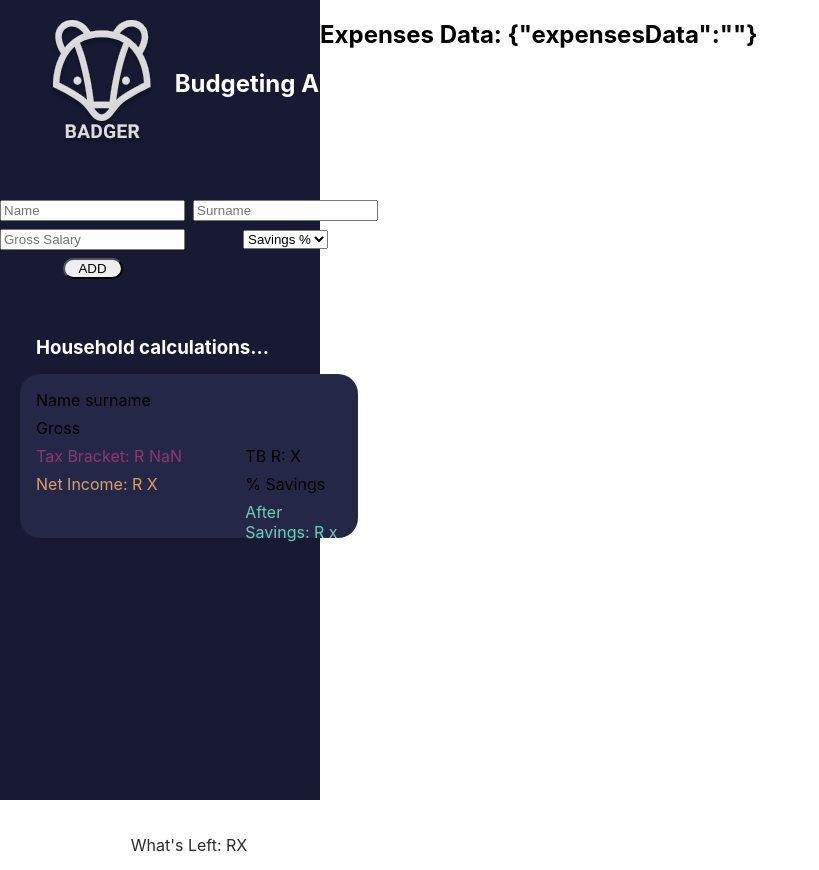
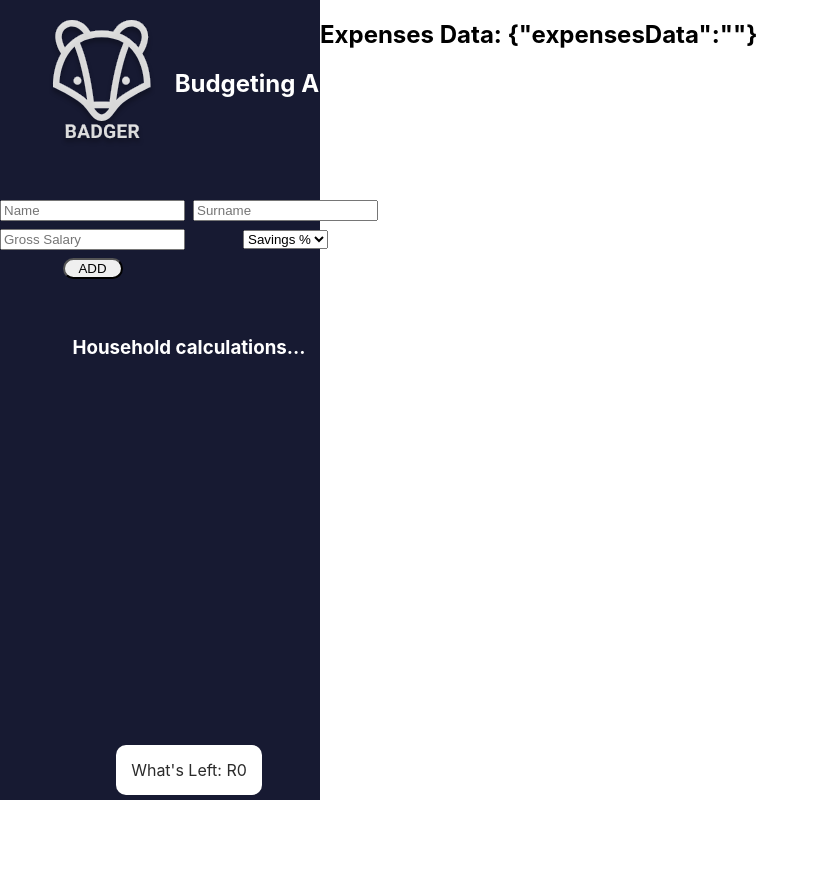
Before and after one commit to shanrescheepers/badger-budget-app, a React (Create React App) app: page / in a window 1280 px wide. Shown: the whole page, without its empty margins (0-819 px from the left). After the commit the page ends 800 px from the top, so only its background shows below. Built offline with nearby package versions, Linux system fonts and the light colour scheme.

Commit message:
FT  Household Calcs Done

```diff
--- a/src/components/income/Income.js
+++ b/src/components/income/Income.js
@@ -5,60 +5,118 @@ import { useState } from 'react';
 
 function Income({ householdIncomeData }) {
     // household income data kan nou inkom, maar gaan na parent toe gestuur
-    const [incomeData, setIncomeData] = useState({});
+    const [peopleData, setPeopleData] = useState({});
+    const [incomeData, setIncomeData] = useState({
+        people: []
+    });
 
     const handleSubmit = (event) => {
         event.preventDefault();
-        calculateTax(incomeData.gross)
+
+        let myIncomeData = incomeData.people;
+
+        let person = {
+            name: peopleData.name,
+            surname: peopleData.surname,
+            gross: parseInt(peopleData.gross),
+            taxAmount: calculateTax(peopleData.gross),
+            taxBracket: calculateTaxBracket(peopleData.gross),
+            net: calculateNet(peopleData.gross, calculateTax(peopleData.gross)),
+            savePercentage: parseFloat(peopleData.savePercentage),
+            saveAmount: Math.round((calculateNet(peopleData.gross, calculateTax(peopleData.gross)) * parseFloat(peopleData.savePercentage)) / 100) * 100,
+            afterSavings: Math.round((calculateNet(peopleData.gross, calculateTax(peopleData.gross)) - (calculateNet(peopleData.gross, calculateTax(peopleData.gross)) * parseFloat(peopleData.savePercentage))) / 100) * 100
+        }
+
+        myIncomeData.push(person);
+
+        setIncomeData({
+            people: myIncomeData
+        })
+
+        document.getElementById("personForm").reset();
+        console.log(incomeData);
+        householdIncomeData(incomeData);
     }
 
     const handleChange = (event) => {
         const name = event.target.name;
         const value = event.target.value;
-        setIncomeData(values => ({ ...values, [name]: value }))
+        setPeopleData(values => ({ ...values, [name]: value }))
     }
 
     const calculateTax = (gross) => {
         var yearlyGross = gross * 12;
-        var yearlyNet = 0;
-
         var taxDiff = 0;
+        var taxAmount = 0;
 
         if (yearlyGross <= 226000) {
             // tax bracket
-            yearlyNet = yearlyGross - (yearlyGross * 0.18);
+            taxAmount = yearlyGross * 0.18;
         } else if (yearlyGross <= 353100) {
             // tax diff, enige iets meer as 226000, alles meer as dit, 26% van dit word getax.
             taxDiff = yearlyGross - 226000;
             taxDiff = taxDiff * 0.26;
-            yearlyNet = yearlyGross - taxDiff - 40680;
+            taxAmount = taxDiff + 40680;
         } else if (yearlyGross <= 488700) {
             // tax diff, enige iets meer as 226000, alles meer as dit, 26% van dit word getax.
             taxDiff = yearlyGross - 353101;
             taxDiff = taxDiff * 0.31;
-            yearlyNet = yearlyGross - taxDiff - 73726;
+            taxAmount = taxDiff + 73726;
         } else if (yearlyGross <= 641400) {
             // tax diff, enige iets meer as 226000, alles meer as dit, 26% van dit word getax.
             taxDiff = yearlyGross - 488700;
             taxDiff = taxDiff * 0.36;
-            yearlyNet = yearlyGross - taxDiff - 115762;
+            taxAmount = taxDiff + 115762;
         } else if (yearlyGross <= 817600) {
             // tax diff, enige iets meer as 226000, alles meer as dit, 26% van dit word getax.
             taxDiff = yearlyGross - 641400;
             taxDiff = taxDiff * 0.39;
-            yearlyNet = yearlyGross - taxDiff - 170734;
+            taxAmount = taxDiff + 170734;
         } else if (yearlyGross <= 1731600) {
             // tax diff, enige iets meer as 226000, alles meer as dit, 26% van dit word getax.
             taxDiff = yearlyGross - 817600;
             taxDiff = taxDiff * 0.41;
-            yearlyNet = yearlyGross - taxDiff - 239452;
+            taxAmount = taxDiff + 239452;
         } else {
             taxDiff = yearlyGross - 1731600;
             taxDiff = taxDiff * 0.45;
-            yearlyNet = yearlyGross - taxDiff - 614192;
+            taxAmount = taxDiff + 614192;
         }
-        console.log(Math.round(yearlyNet / 12 * 100) / 100);
-        return Math.round(yearlyNet / 12 * 100) / 100
+
+        return Math.round(taxAmount / 12 * 100) / 100
+    }
+
+    const calculateTaxBracket = (gross) => {
+        const yearlyGross = gross * 12;
+
+        if (yearlyGross <= 226000) {
+            return 'Category 1';
+        } else if (yearlyGross <= 353100) {
+            return 'Category 2';
+        } else if (yearlyGross <= 488700) {
+            return 'Category 3';
+        } else if (yearlyGross <= 641400) {
+            return 'Category 4';
+        } else if (yearlyGross <= 817600) {
+            return 'Category 5';
+        } else if (yearlyGross <= 1731600) {
+            return 'Category 6';
+        } else {
+            return 'Category 7';
+        }
+    }
+
+    const calculateNet = (gross, taxAmount) => {
+        return gross - taxAmount;
+    }
+
+    const calculateWhatsLeft = () => {
+        var whatsLeft = 0;
+        incomeData.people.forEach(person => {
+            whatsLeft = whatsLeft + person.afterSavings;
+        })
+
+        return whatsLeft;
     }
 
     return (
@@ -67,7 +125,7 @@ function Income({ householdIncomeData }) {
                 <img className='income__header__image' src={logo} />
                 <h1 className='income__header__title'>Budgeting App</h1>
             </div>
-            <form onSubmit={handleSubmit} className='income__add'>
+            <form id='personForm' onSubmit={handleSubmit} className='income__add'>
                 <input name='name' onChange={handleChange} placeholder='Name'></input>
                 <input name='surname' onChange={handleChange} placeholder='Surname'></input>
                 <input onChange={handleChange} name='gross' placeholder='Gross Salary'></input>
@@ -86,18 +144,22 @@ function Income({ householdIncomeData }) {
             </form>
             <div className='income__household'>
                 <h3 className='income__household__title'>Household calculations...</h3>
-                <div className='income__household__card' >
-                    <span className='income__household__card__ns' >Name surname</span>
-                    <span className='income__household__card__gross'>Gross</span>
-                    <span className='income__household__card__taxb'>Tax Bracket: R {calculateTax(incomeData.gross)}</span>
-                    <span className='income__household__card__taxb-amount'>TB R: X</span>
-                    <span className='income__household__card__net'>Net Income: R X</span>
-                    <span className='income__household__card__save'>% Savings</span>
-                    <span className='income__household__card__pocket'>After Savings: R x</span>
-                </div>
+                {incomeData.people.map(person =>
+                    <div className='income__household__card' >
+                        <span className='income__household__card__ns' >{person.name} {person.surname}</span>
+                        <span className='income__household__card__gross'>Salary: R {person.gross}</span>
+                        <span className='income__household__card__taxb'>Paid to Tax: R {person.taxAmount}</span>
+                        <span className='income__household__card__taxb-amount'>Tax Bracket: {person.taxBracket}</span>
+                        <span className='income__household__card__net'>Net Salary: R {person.net}</span>
+                        <span className='income__household__card__save'>Savings %: {person.savePercentage}
+                        </span>
+                        <span className='income__household__card__pocket'>Amount Saved: R {person.saveAmount}</span>
+                        <span className='income__household__card__pocket'>After Savings: R {person.afterSavings}</span>
+                    </div>
+                )}
             </div>
             <div className='income__total'>
-                <span className='income__total__text'>What's Left: RX</span>
+                <span className='income__total__text'>What's Left: R{calculateWhatsLeft()}</span>
             </div>
         </section >
     );
--- a/src/components/income/Income.scss
+++ b/src/components/income/Income.scss
@@ -44,7 +44,7 @@
     grid-template-columns: 1fr;
     grid-gap: 4px;
     overflow-y: scroll;
-    height: 65vh;
+    height: 55vh;
 
     &__title {
       color: #ffff;
@@ -55,59 +55,15 @@
     &__card {
       display: grid;
       height: fit-content;
-      grid-template-columns: repeat(3, 1fr);
-      grid-template-rows: repeat(5, 1fr);
+      grid-template-columns: 1fr;
+      grid-template-rows: auto;
       align-items: center;
       grid-gap: 8px;
       margin: 20px;
       padding: 16px;
       background-color: #242746;
       border-radius: 20px;
-      grid-template-areas:
-        "ns ns ns"
-        "gross gross ."
-        "taxb taxb taxb-amount"
-        "net net save"
-        ". . pocket"
-      ;
-
-      &__ns {
-        grid-area: ns;
-        height: 20px;
-      }
-
-      &__gross {
-        grid-area: gross;
-        height: 20px;
-      }
-
-      &__taxb {
-        grid-area: taxb;
-        color: $pink-variant;
-        height: 20px;
-      }
-
-      &__taxb-amount {
-        grid-area: taxb-amount;
-        height: 20px;
-      }
-
-      &__net {
-        grid-area: net;
-        color: $orange-color;
-        height: 20px;
-      }
-
-      &__save {
-        grid-area: save;
-        height: 20px;
-      }
-
-      &__pocket {
-        grid-area: pocket;
-        color: $indication-color;
-        height: 20px;
-      }
+      color: white;
     }
   }
 
```
